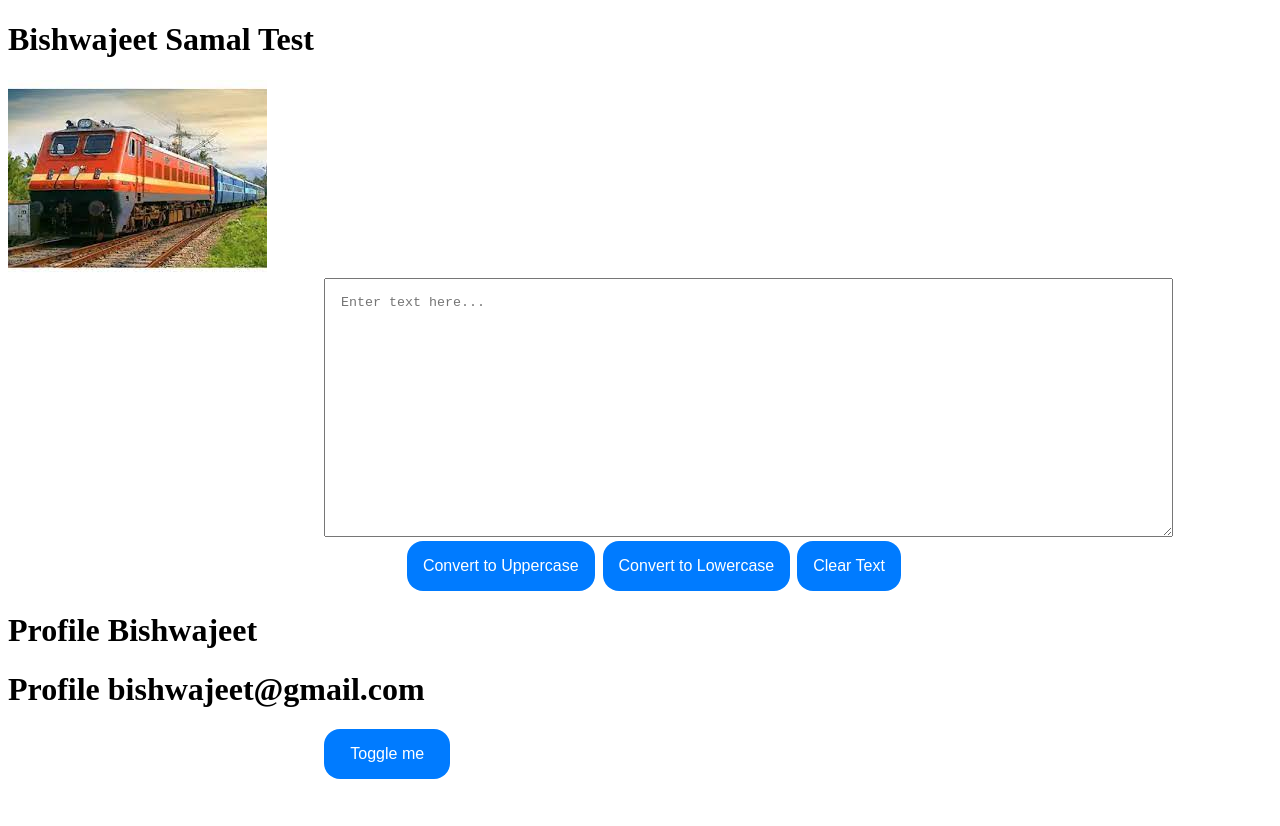
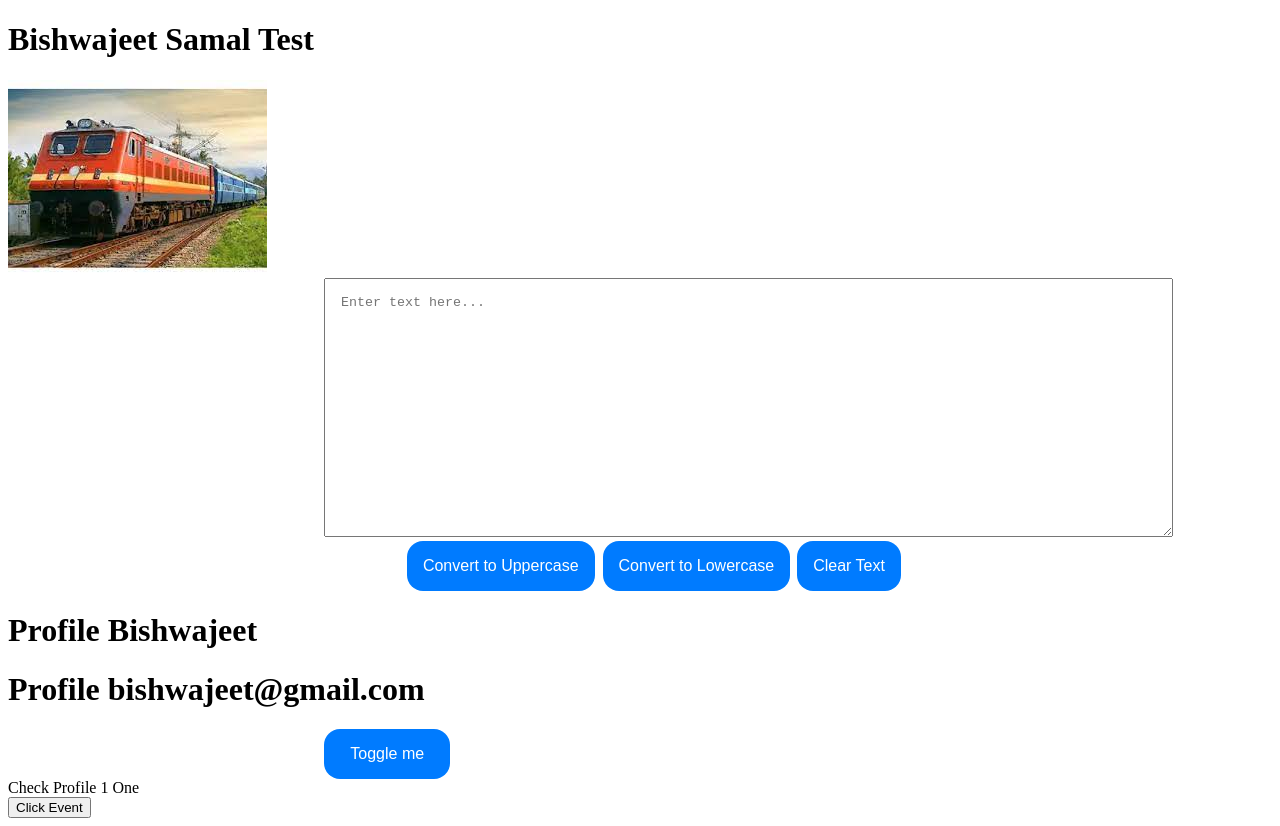
Before and after one commit to BishwajeetSamal/react-tube, a React (Create React App) app: page / in a window 1280 px wide. Before the commit the page ends 800 px from the top, so only its background shows below. Built offline with nearby package versions, Linux system fonts and the light colour scheme.

Commit message:
add profile 1 code

```diff
--- a/src/App.jsx
+++ b/src/App.jsx
@@ -2,12 +2,14 @@ import React from "react";
 import Navbar from "./components/Navbar";
 import Edittext from "./components/Edittext";
 import Profile from "./Profile";
+import Profile1 from "./components/Profile1";
 function App() {
   return (
     <>
       <Navbar />
       <Edittext />
       <Profile />
+      <Profile1 />
     </>
   );
 }
--- /dev/null
+++ b/src/components/Profile1.jsx
@@ -0,0 +1,17 @@
+import React, { Component } from "react";
+
+class Profile1 extends Component {
+  testFunc() {
+    alert("Working");
+  }
+  render() {
+    return (
+      <>
+        <div>Check Profile 1 One</div>
+        <button onClick={() => this.testFunc()}>Click Event</button>
+      </>
+    );
+  }
+}
+
+export default Profile1;
```
